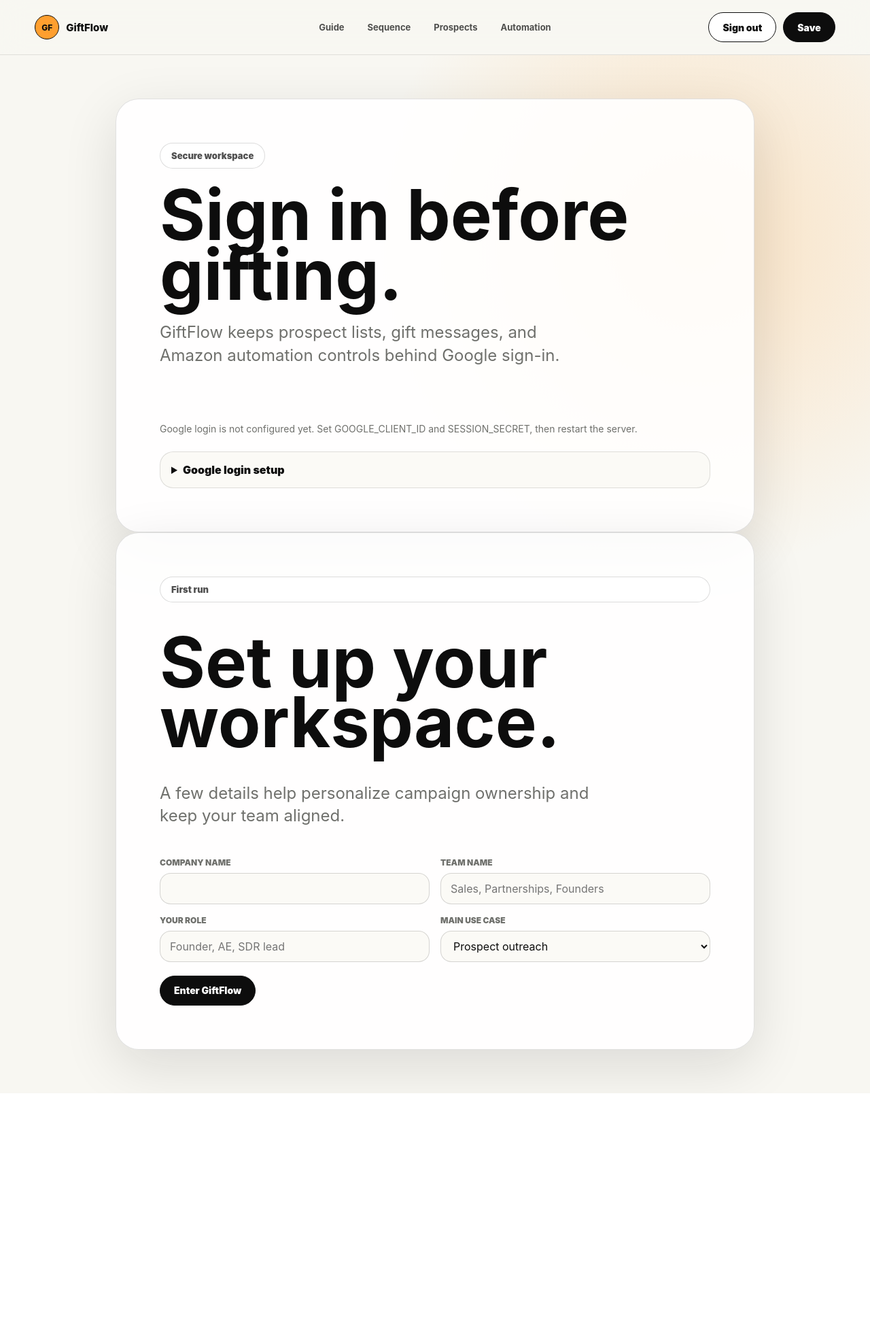
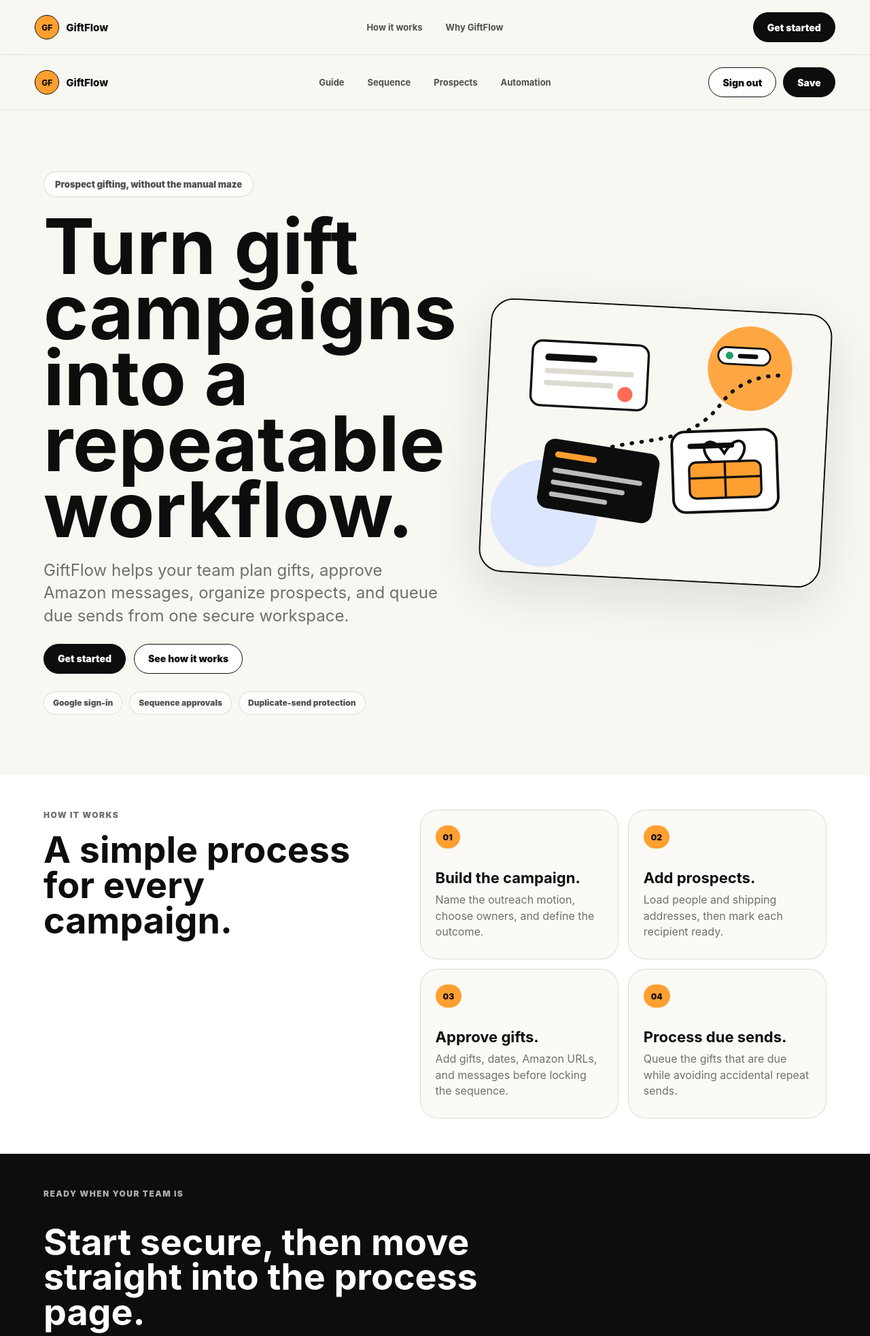
Before and after one commit to bigbluecoug/Amazon2-, a PHP site: page / in a window 1280 px wide. Shown: the top 1965 px of the page at 68% size. Before the commit the page ends 1608 px from the top, so only its background shows below. Run offline with PHP 8.4, Linux system fonts and the light colour scheme; some libraries are stand-ins or nearby versions.

Commit message:
Add intro-first sign in flow

```diff
--- a/public/app.js
+++ b/public/app.js
@@ -113,15 +113,27 @@ async function initAuth() {
     if (currentUser) {
       routeAuthenticatedUser();
     } else {
-      showSignIn();
+      showLanding();
       renderGoogleButtonWhenReady();
     }
   } catch (_error) {
-    showSignIn("Could not reach the auth server. Make sure the local server is running.");
+    showLanding();
   }
 }
 
+function showLanding() {
+  byId("landingHeader").hidden = false;
+  byId("landingPage").hidden = false;
+  byId("appHeader").hidden = true;
+  byId("appShell").hidden = true;
+  byId("authGate").hidden = true;
+  byId("signInPanel").hidden = false;
+  byId("onboardingPanel").hidden = true;
+}
+
 function showSignIn(message = "") {
+  byId("landingHeader").hidden = true;
+  byId("landingPage").hidden = true;
   byId("appHeader").hidden = true;
   byId("appShell").hidden = true;
   byId("authGate").hidden = false;
@@ -144,6 +156,8 @@ function routeAuthenticatedUser() {
 }
 
 function showOnboarding() {
+  byId("landingHeader").hidden = true;
+  byId("landingPage").hidden = true;
   byId("appHeader").hidden = true;
   byId("appShell").hidden = true;
   byId("authGate").hidden = false;
@@ -152,11 +166,14 @@ function showOnboarding() {
 }
 
 function showApp() {
+  byId("landingHeader").hidden = true;
+  byId("landingPage").hidden = true;
   byId("authGate").hidden = true;
   byId("appHeader").hidden = false;
   byId("appShell").hidden = false;
   byId("userBadge").textContent = currentUser?.email ? `Signed in as ${currentUser.email}` : "";
   render();
+  byId("campaign").scrollIntoView({ behavior: "smooth", block: "start" });
 }
 
 function renderGoogleButtonWhenReady(attempt = 0) {
@@ -238,7 +255,7 @@ async function signOut() {
   await fetch("/api/auth/logout", { method: "POST", credentials: "same-origin" });
   if (window.google?.accounts?.id) window.google.accounts.id.disableAutoSelect();
   currentUser = null;
-  showSignIn("Signed out.");
+  showLanding();
   renderGoogleButtonWhenReady();
 }
 
@@ -887,6 +904,17 @@ function escapeHtml(value) {
 }
 
 function wireButtons() {
+  document.querySelectorAll("[data-start-signin]").forEach((button) => {
+    button.addEventListener("click", () => {
+      showSignIn();
+      renderGoogleButtonWhenReady();
+    });
+  });
+  byId("getStartedButton").addEventListener("click", () => {
+    showSignIn();
+    renderGoogleButtonWhenReady();
+  });
+  byId("backToIntroButton").addEventListener("click", showLanding);
   byId("saveButton").addEventListener("click", saveState);
   byId("heroRunButton").addEventListener("click", processDueGifts);
   byId("logoutButton").addEventListener("click", signOut);
--- a/public/index.html
+++ b/public/index.html
@@ -8,6 +8,18 @@
     <script src="https://accounts.google.com/gsi/client" async defer></script>
   </head>
   <body>
+    <header class="topbar landing-header" id="landingHeader">
+      <a class="brand" href="#landingHero" aria-label="GiftFlow Studio home">
+        <span class="brand-mark">GF</span>
+        <span>GiftFlow</span>
+      </a>
+      <nav class="nav" aria-label="Intro">
+        <a href="#landingHow">How it works</a>
+        <a href="#landingWhy">Why GiftFlow</a>
+      </nav>
+      <button class="button button-dark" id="getStartedButton" type="button">Get started</button>
+    </header>
+
     <header class="topbar" id="appHeader" hidden>
       <a class="brand" href="#overview" aria-label="GiftFlow Studio home">
         <span class="brand-mark">GF</span>
@@ -26,13 +38,74 @@
       </div>
     </header>
 
-    <section class="auth-gate" id="authGate">
+    <main class="landing-page" id="landingPage">
+      <section class="landing-hero" id="landingHero">
+        <div class="hero-copy">
+          <p class="launch-note">Prospect gifting, without the manual maze</p>
+          <h1>Turn gift campaigns into a repeatable workflow.</h1>
+          <p class="lede">
+            GiftFlow helps your team plan gifts, approve Amazon messages, organize prospects, and queue due sends from one secure workspace.
+          </p>
+          <div class="hero-actions">
+            <button class="button button-dark" type="button" data-start-signin>Get started</button>
+            <a class="button button-light" href="#landingHow">See how it works</a>
+          </div>
+          <div class="hero-proof" aria-label="Workflow highlights">
+            <span>Google sign-in</span>
+            <span>Sequence approvals</span>
+            <span>Duplicate-send protection</span>
+          </div>
+        </div>
+
+        <aside class="landing-preview" aria-label="GiftFlow product preview">
+          <img src="/gift-workflow.svg" alt="Gift campaign workflow preview">
+        </aside>
+      </section>
+
+      <section class="section intro-steps" id="landingHow" aria-label="How GiftFlow works">
+        <div>
+          <p class="eyebrow">How it works</p>
+          <h2>A simple process for every campaign.</h2>
+        </div>
+        <div class="intro-step-grid">
+          <article>
+            <span>01</span>
+            <strong>Build the campaign.</strong>
+            <p>Name the outreach motion, choose owners, and define the outcome.</p>
+          </article>
+          <article>
+            <span>02</span>
+            <strong>Add prospects.</strong>
+            <p>Load people and shipping addresses, then mark each recipient ready.</p>
+          </article>
+          <article>
+            <span>03</span>
+            <strong>Approve gifts.</strong>
+            <p>Add gifts, dates, Amazon URLs, and messages before locking the sequence.</p>
+          </article>
+          <article>
+            <span>04</span>
+            <strong>Process due sends.</strong>
+            <p>Queue the gifts that are due while avoiding accidental repeat sends.</p>
+          </article>
+        </div>
+      </section>
+
+      <section class="section landing-cta" id="landingWhy">
+        <p class="eyebrow">Ready when your team is</p>
+        <h2>Start secure, then move straight into the process page.</h2>
+        <button class="button button-dark" type="button" data-start-signin>Get started</button>
+      </section>
+    </main>
+
+    <section class="auth-gate" id="authGate" hidden>
       <div class="auth-panel" id="signInPanel">
         <p class="launch-note">Secure workspace</p>
         <h1>Sign in before gifting.</h1>
         <p class="lede">GiftFlow keeps prospect lists, gift messages, and Amazon automation controls behind Google sign-in.</p>
         <div class="google-button-wrap" id="googleButton"></div>
         <p class="auth-status" id="authStatus">Checking Google login setup...</p>
+        <button class="button button-light" id="backToIntroButton" type="button">Back to intro</button>
         <details class="auth-setup">
           <summary>Google login setup</summary>
           <ol>
--- a/public/styles.css
+++ b/public/styles.css
@@ -176,6 +176,91 @@ a {
 
 .onboarding-panel .button {
   width: max-content;
+}
+
+.landing-page {
+  background: var(--paper);
+}
+
+.landing-hero {
+  min-height: calc(100vh - 74px);
+  display: grid;
+  grid-template-columns: minmax(0, 1fr) minmax(320px, 0.86fr);
+  align-items: center;
+  gap: clamp(28px, 5vw, 82px);
+  padding: clamp(48px, 7vw, 104px) clamp(18px, 5vw, 72px);
+}
+
+.landing-preview {
+  margin: 0;
+}
+
+.landing-preview img {
+  width: 100%;
+  display: block;
+  border: 2px solid var(--ink);
+  border-radius: 34px;
+  box-shadow: var(--shadow);
+  transform: rotate(3deg);
+}
+
+.intro-steps {
+  display: grid;
+  grid-template-columns: minmax(0, 0.9fr) minmax(320px, 1.1fr);
+  gap: clamp(28px, 5vw, 76px);
+  align-items: start;
+  background: #fff;
+}
+
+.intro-step-grid {
+  display: grid;
+  grid-template-columns: repeat(2, minmax(0, 1fr));
+  gap: 14px;
+}
+
+.intro-step-grid article {
+  min-height: 220px;
+  padding: 22px;
+  border: 1px solid rgba(13, 13, 13, 0.12);
+  border-radius: 26px;
+  background: #fbfaf6;
+}
+
+.intro-step-grid span {
+  display: inline-flex;
+  align-items: center;
+  min-height: 34px;
+  margin-bottom: 30px;
+  padding: 0 11px;
+  border-radius: 999px;
+  background: var(--orange);
+  font-size: 12px;
+  font-weight: 900;
+}
+
+.intro-step-grid strong {
+  display: block;
+  margin-bottom: 8px;
+  font-size: 22px;
+}
+
+.intro-step-grid p {
+  margin-bottom: 0;
+  color: var(--muted);
+  line-height: 1.45;
+}
+
+.landing-cta {
+  display: grid;
+  justify-items: start;
+  gap: 20px;
+  background: var(--ink);
+  color: #fff;
+}
+
+.landing-cta .eyebrow,
+.landing-cta p {
+  color: rgba(255, 255, 255, 0.66);
 }
 
 .hero {
@@ -1212,6 +1297,19 @@ textarea:focus {
     display: none;
   }
 
+  .landing-hero,
+  .intro-steps {
+    grid-template-columns: 1fr;
+  }
+
+  .landing-preview img {
+    transform: none;
+  }
+
+  .intro-step-grid {
+    grid-template-columns: 1fr;
+  }
+
   .hero {
     min-height: auto;
     grid-template-columns: 1fr;
```
Also changed, not shown: README.md.
